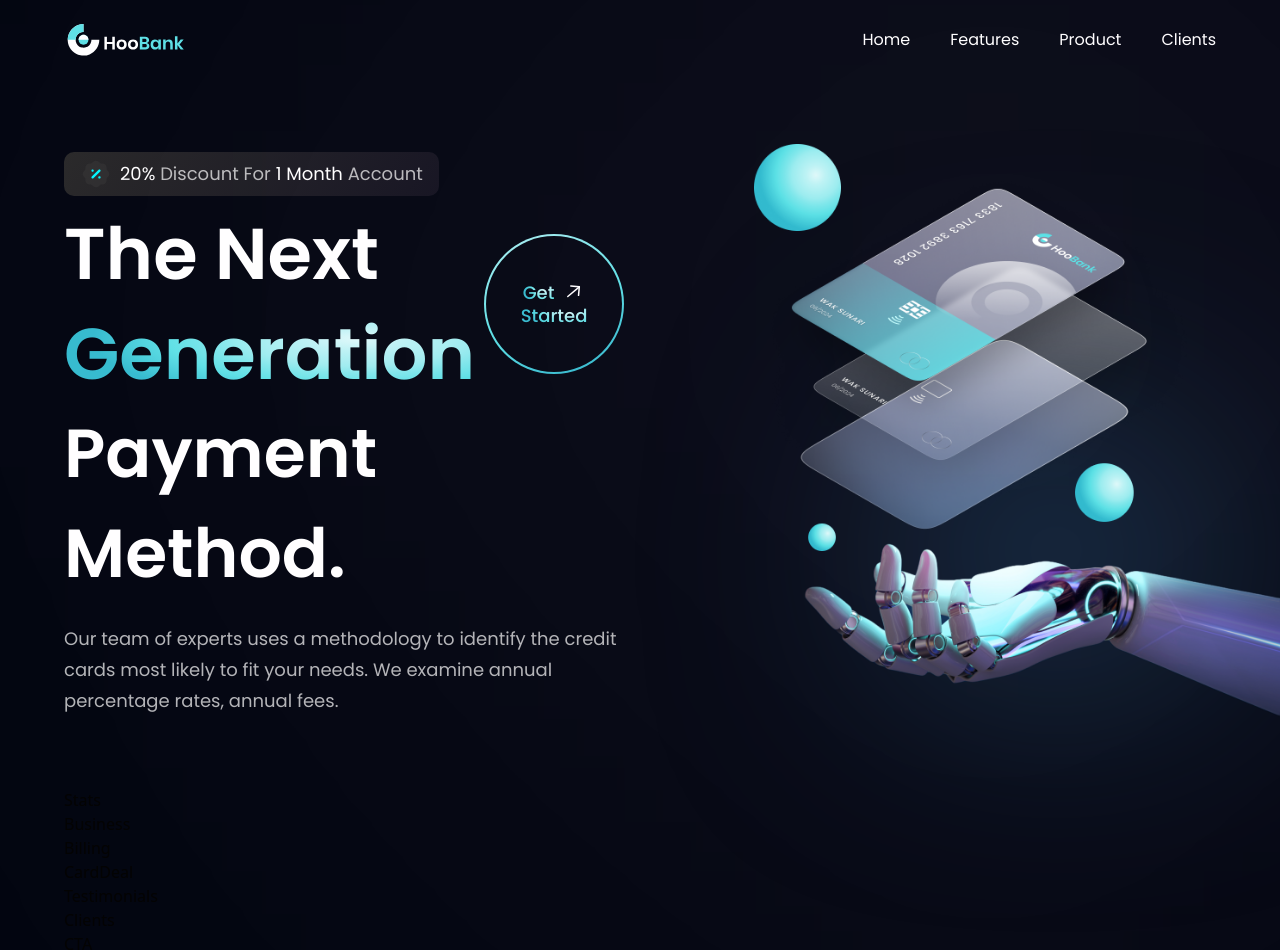
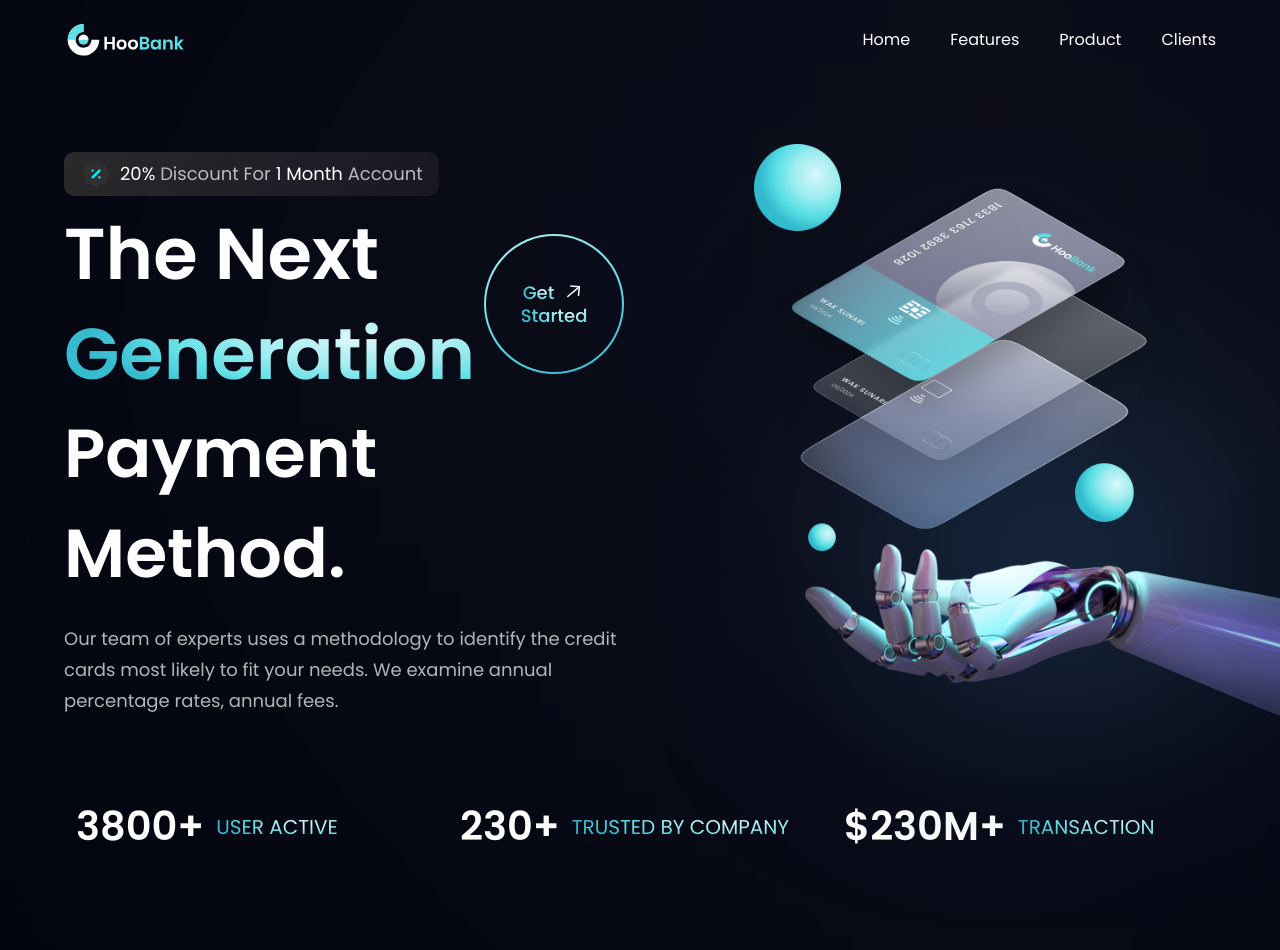
Before and after one commit to ThiagoMonts/hoo_bank_app, a React (Vite) app: page / in a window 1280 px wide. Shown: the top 950 px of the page. Built offline with nearby package versions, Linux system fonts and the light colour scheme.

Commit message:
Criação da seção Stats

```diff
--- a/src/components/Stats.jsx
+++ b/src/components/Stats.jsx
@@ -1,9 +1,15 @@
-import React from 'react'
+import { stats } from '../constants'
+import styles from '../style'
 
-const Stats = () => {
-  return (
-    <div>Stats</div>
+const Stats = () => (
+    <section className={`${styles.flexCenter} flex-row flex-wrap sm:mb-20 mb-6`}>
+      {stats.map((stat) => (
+        <div key={stat.id} className={`flex-1 flex justify-start items-center flex-row m-3`}>
+          <h4 className='font-poppins font-semibold xs:text-[40px] text-[30px] xs:leading-[53px] leading-[43px] text-white'>{stat.value}</h4>
+          <p className='font-poppins font-normal xs:text-[20px] text-[15px] xs:leading-[26px] leading-[21px] text-gradient uppercase ml-3'>{stat.title}</p>
+        </div>
+      ))}
+    </section>
   )
-}
 
 export default Stats
```
